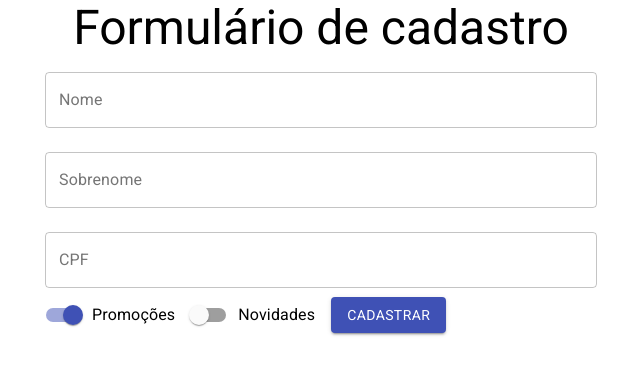
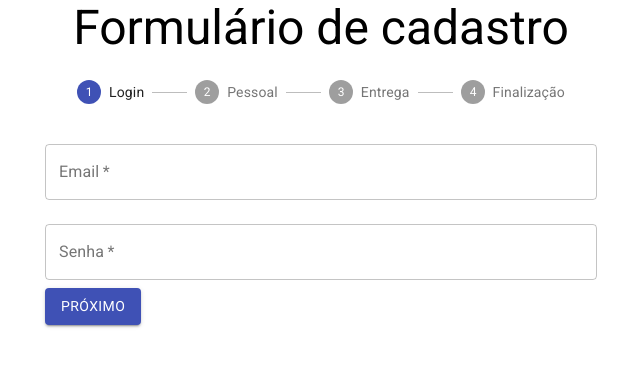
Before and after one commit to luanmotta/react-contexts-form, a React (Create React App) app: page / in a window 1280 px wide. Shown: the top 374 px of the page, without its empty margins (319-959 px from the left). Built offline with nearby package versions, Linux system fonts and the light colour scheme.

Commit message:
Multpart form working

```diff
--- a/src/App.js
+++ b/src/App.js
@@ -1,30 +1,21 @@
-import React, { Component } from "react";
+import React from "react";
 import "./App.css";
 import FormularioCadastro from "./components/FormularioCadastro/FormularioCadastro";
 import 'fontsource-roboto';
 
-import {Container, Typography } from "@material-ui/core"
-class App extends Component {
-  render() {
-    return (
-      <Container component="article" maxWidth="sm">
-        <Typography variant="h3" component="h1" align="center" >Formulário de cadastro</Typography>
-        <FormularioCadastro aoEnviar={aoEnviarForm} validarCPF={validarCPF} />
-      </Container>
-    );
-  }
+import { Container, Typography } from "@material-ui/core"
+
+const App = () => {
+  return (
+    <Container component="article" maxWidth="sm">
+      <Typography variant="h3" component="h1" align="center">Formulário de cadastro</Typography>
+      <FormularioCadastro aoEnviar={aoEnviarForm} />
+    </Container>
+  );
 }
 
-function aoEnviarForm(dados){
+const aoEnviarForm = (dados) => {
   console.log(dados);
 }
 
-function validarCPF(cpf){
-  if(cpf.length !== 11){
-    return {valido:false, texto:"CPF deve ter 11 digitos."}
-  }else{
-    return {valido:true, texto:""}
-  }
-}
-
 export default App;
--- /dev/null
+++ b/src/components/FormularioCadastro/DadosEntrega.jsx
@@ -0,0 +1,28 @@
+import React, { useState } from 'react';
+import { Button } from '@material-ui/core';
+import FormTextField from './FormTextField'
+
+const DadosEntrega = ({ aoEnviar }) => {
+  const [cep, setCEP] = useState("");
+  const [endereco, setEndereco] = useState("");
+  const [numero, setNumero] = useState("");
+  const [estado, setEstado] = useState("");
+  const [cidade, setCidade] = useState("");
+  return (
+    <form
+    onSubmit={(event) => {
+      event.preventDefault();
+      aoEnviar({cep, endereco, numero, estado, cidade });
+    }}
+    >
+      <FormTextField id="cep" label="CEP" type="number" onChange={(event) => { setCEP(event.target.value); }}  />
+      <FormTextField id="endereco" label="Endereço" type="text" onChange={(event) => { setEndereco(event.target.value); }}  />
+      <FormTextField id="numero" label="Número" type="number" noFullWidth onChange={(event) => { setNumero(event.target.value); }}  />
+      <FormTextField id="estado" label="Estado" type="text" noFullWidth onChange={(event) => { setEstado(event.target.value); }}  />
+      <FormTextField id="cidade" label="Cidade" type="text" onChange={(event) => { setCidade(event.target.value); }}  />
+      <Button type="submit" variant="contained" color="primary">Finalizar</Button>
+    </form>
+  );
+}
+
+export default DadosEntrega;
--- /dev/null
+++ b/src/components/FormularioCadastro/DadosPessoais.jsx
@@ -0,0 +1,94 @@
+import React, { useState } from "react";
+import { Button, Switch, FormControlLabel } from "@material-ui/core";
+import FormTextField from './FormTextField'
+
+const validarCPF = (cpf) => {
+  if (cpf.length !== 11) {
+    return {valido:false, texto:"CPF deve ter 11 digitos."}
+  } else{
+    return {valido:true, texto:""}
+  }
+}
+
+const DadosPessoais = ({ aoEnviar }) => {
+  const [nome, setNome] = useState("");
+  const [sobrenome, setSobrenome] = useState("");
+  const [cpf, setCpf] = useState("");
+  const [promocoes, setPromocoes] = useState(true);
+  const [novidades, setNovidades] = useState(false);
+  const [erros, setErros] = useState({ cpf: { valido:true, texto:"" } })
+  return (
+    <form
+      onSubmit={(event) => {
+        event.preventDefault();
+        aoEnviar({ nome, sobrenome, cpf, novidades, promocoes });
+      }}
+    >
+      <FormTextField
+        value={nome}
+        onChange={(event) => {
+          setNome(event.target.value);
+        }}
+        id="nome"
+        label="Nome"
+      />
+      <FormTextField
+        value={sobrenome}
+        onChange={(event) => {
+          setSobrenome(event.target.value);
+        }}
+        id="sobrenome"
+        label="Sobrenome"
+      />
+      <FormTextField
+        value={cpf}
+        onChange={(event) => {
+          setCpf(event.target.value);
+        }}
+
+        onBlur={(event)=>{
+          const ehValido = validarCPF(cpf);
+          setErros({cpf:ehValido})
+        }}
+        error={!erros.cpf.valido}
+        helperText={erros.cpf.texto}
+        id="CPF"
+        label="CPF"
+      />
+
+      <FormControlLabel
+        label="Promoções"
+        control={
+          <Switch
+            checked={promocoes}
+            onChange={(event) => {
+              setPromocoes(event.target.checked);
+            }}
+            name="promocoes"
+            color="primary"
+          />
+        }
+      />
+
+      <FormControlLabel
+        label="Novidades"
+        control={
+          <Switch
+            checked={novidades}
+            onChange={(event) => {
+              setNovidades(event.target.checked);
+            }}
+            name="novidades"
+            color="primary"
+          />
+        }
+      />
+
+      <Button type="submit" variant="contained" color="primary">
+        Próximo
+      </Button>
+    </form>
+  );
+}
+
+export default DadosPessoais;
--- /dev/null
+++ b/src/components/FormularioCadastro/DadosUsuario.jsx
@@ -0,0 +1,22 @@
+import React, { useState } from 'react';
+import { Button } from '@material-ui/core';
+import FormTextField from './FormTextField';
+
+const DadosUsuario = ({ aoEnviar }) => {
+  const [email, setEmail] = useState("");
+  const [senha, setSenha] = useState("");
+  return (
+    <form
+      onSubmit={(event) => {
+        event.preventDefault();
+        aoEnviar({ email, senha });
+      }}
+    >
+      <FormTextField id="email" label="Email" type="email" onChange={(event) => { setEmail(event.target.value); }} />
+      <FormTextField id="senha" label="Senha" type="password" onChange={(event) => { setSenha(event.target.value); }} />
+      <Button type="submit" variant="contained" color="primary">Próximo</Button>
+    </form>
+  );
+}
+
+export default DadosUsuario;
--- /dev/null
+++ b/src/components/FormularioCadastro/FimCadastro.jsx
@@ -0,0 +1,10 @@
+import React from 'react'
+import { Typography } from "@material-ui/core";
+
+const FimCadastro = () => {
+  return (
+    <Typography variant="h5">Obrigado pelo Cadastro!</Typography>
+  );
+}
+
+export default FimCadastro;
--- /dev/null
+++ b/src/components/FormularioCadastro/FormTextField.jsx
@@ -0,0 +1,18 @@
+import React from 'react'
+import { TextField } from '@material-ui/core'
+
+const FormTextField = (props) => {
+  const textFieldProps = Object.assign({}, props);
+  textFieldProps.fullWidth = !textFieldProps.noFullWidth
+  delete textFieldProps.noFullWidth
+  return (
+    <TextField
+      {...textFieldProps}
+      variant="outlined"
+      margin="normal"
+      required
+    />
+  );
+}
+
+export default FormTextField
--- a/src/components/FormularioCadastro/FormularioCadastro.jsx
+++ b/src/components/FormularioCadastro/FormularioCadastro.jsx
@@ -1,93 +1,45 @@
-import React, { useState } from "react";
-import { TextField, Button, Switch, FormControlLabel } from "@material-ui/core";
+import { StepLabel, Stepper, Step } from "@material-ui/core";
+import React, { useState, useEffect } from "react";
+import DadosEntrega from "./DadosEntrega";
+import DadosPessoais from "./DadosPessoais";
+import DadosUsuario from "./DadosUsuario";
+import FimCadastro from "./FimCadastro";
 
-function FormularioCadastro({aoEnviar, validarCPF}) {
-  const [nome, setNome] = useState("");
-  const [sobrenome, setSobrenome] = useState("");
-  const [cpf, setCpf] = useState("");
-  const [promocoes, setPromocoes] = useState(true);
-  const [novidades, setNovidades] = useState(false);
-  const [erros, setErros] = useState({cpf:{valido:true, texto:""}})
+const FormularioCadastro = ({ aoEnviar }) => {
+  const [formStep, setFormStep] = useState(0);
+  const [formData, setFormData] = useState({});
+
+  useEffect(() => {
+    if (formStep > 2) {
+      aoEnviar(formData)
+    }
+  }, [formStep])
+
+  const next = (data) => {
+    setFormData({ ...formData, ...data })
+    setFormStep(formStep + 1)
+  }
+
+  const getFormAtual = () => {
+    const components = [
+      <DadosUsuario aoEnviar={next} />,
+      <DadosPessoais aoEnviar={next} />,
+      <DadosEntrega aoEnviar={next} />,
+      <FimCadastro/>
+    ]
+    return components[formStep]
+  }
+
   return (
-    <form
-      onSubmit={(event) => {
-        event.preventDefault();
-        aoEnviar({nome, sobrenome, cpf, novidades, promocoes});
-      }}
-    >
-      <TextField
-        value={nome}
-        onChange={(event) => {
-          setNome(event.target.value);
-        }}
-        id="nome"
-        label="Nome"
-        variant="outlined"
-        margin="normal"
-        fullWidth
-      />
-      <TextField
-        value={sobrenome}
-        onChange={(event) => {
-          setSobrenome(event.target.value);
-        }}
-        id="sobrenome"
-        label="Sobrenome"
-        variant="outlined"
-        margin="normal"
-        fullWidth
-      />
-      <TextField
-        value={cpf}
-        onChange={(event) => {
-          setCpf(event.target.value);
-        }}
-
-        onBlur={(event)=>{
-          const ehValido = validarCPF(cpf);
-          setErros({cpf:ehValido})
-        }}
-        error={!erros.cpf.valido}
-        helperText={erros.cpf.texto}
-        id="CPF"
-        label="CPF"
-        variant="outlined"
-        margin="normal"
-        fullWidth
-      />
-
-      <FormControlLabel
-        label="Promoções"
-        control={
-          <Switch
-            checked={promocoes}
-            onChange={(event) => {
-              setPromocoes(event.target.checked);
-            }}
-            name="promocoes"
-            color="primary"
-          />
-        }
-      />
-
-      <FormControlLabel
-        label="Novidades"
-        control={
-          <Switch
-            checked={novidades}
-            onChange={(event) => {
-              setNovidades(event.target.checked);
-            }}
-            name="novidades"
-            color="primary"
-          />
-        }
-      />
-
-      <Button type="submit" variant="contained" color="primary">
-        Cadastrar
-      </Button>
-    </form>
+    <>
+      <Stepper activeStep={formStep}>
+        <Step><StepLabel>Login</StepLabel></Step>
+        <Step><StepLabel>Pessoal</StepLabel></Step>
+        <Step><StepLabel>Entrega</StepLabel></Step>
+        <Step><StepLabel>Finalização</StepLabel></Step>
+      </Stepper>
+      {getFormAtual()}
+    </>
   );
 }
 
```
